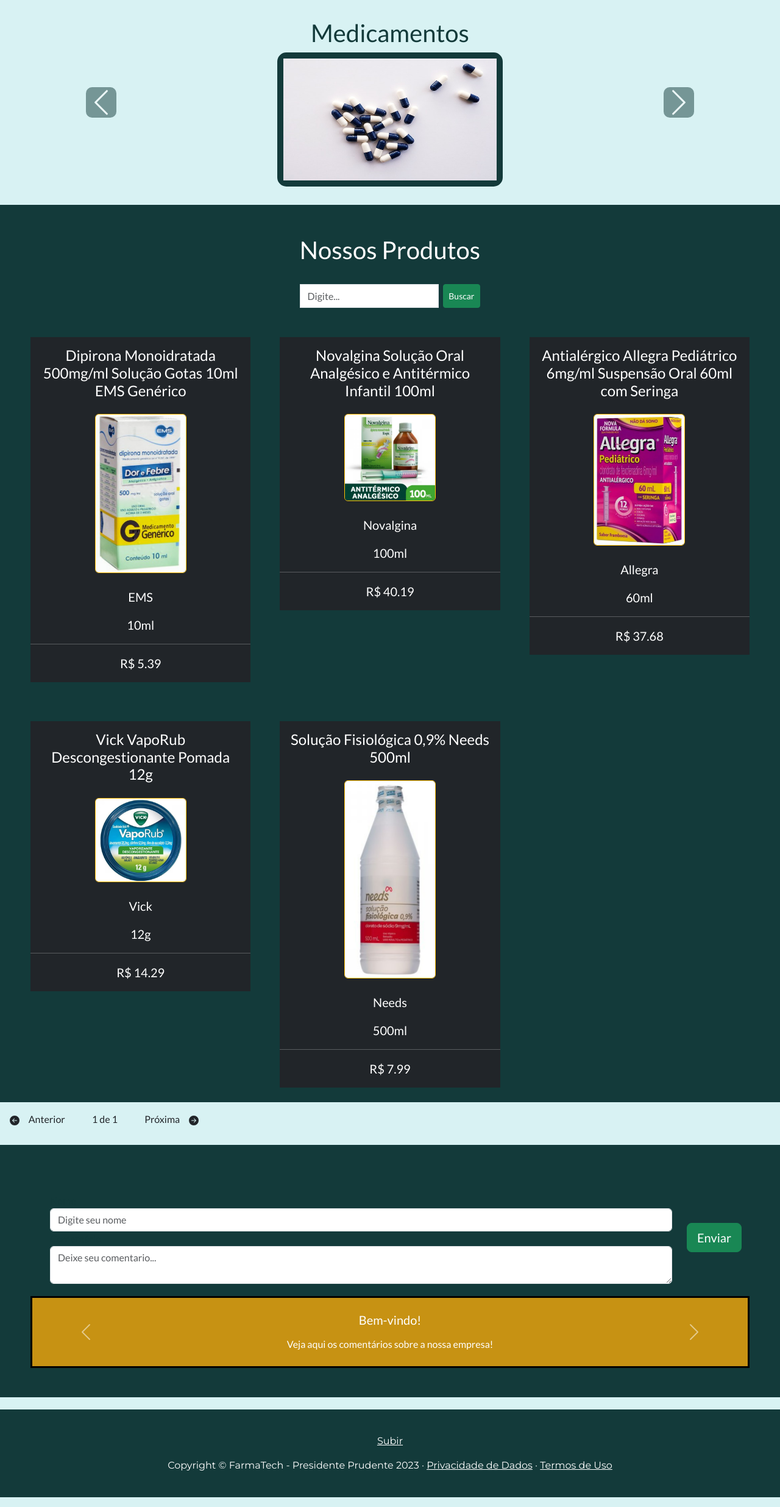
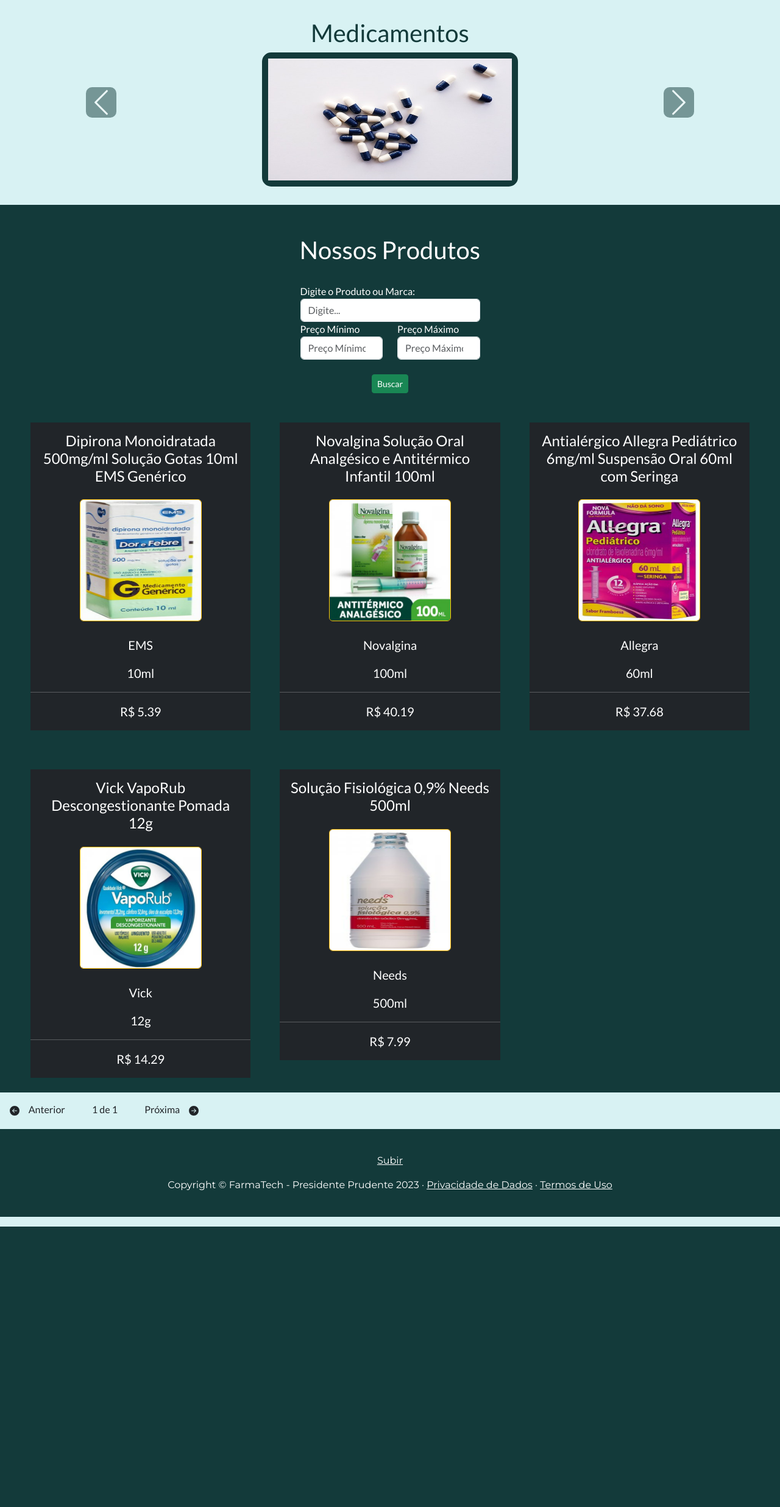
Before and after one commit to Victor-Silva0/Farmacia, a PHP site: page / in a window 1280 px wide. Shown: the part 61-2533 px from the top of the page at 61% size. After the commit the page ends 2073 px from the top, so only its background shows below. Run offline with PHP 8.4, Linux system fonts and the light colour scheme; data comes from the database, SQL or seed files in the repository; some libraries are stand-ins or nearby versions.

Commit message:
Add files via upload

```diff
--- a/farmacia/App/Controllers/HomeController.php
+++ b/farmacia/App/Controllers/HomeController.php
@@ -4,14 +4,12 @@ namespace App\Controllers;
 
 use App\Lib\Paginacao;
 use App\Models\DAO\ProdutoDAO;
-use App\Models\DAO\ComentarioDAO;
 
 class HomeController extends Controller
 {
     public function index()
     {
         $produtoDAO = new ProdutoDAO();
-        $comentarioDAO = new ComentarioDAO();
 
         $busca              = isset($_GET['busca']) ? $_GET['busca'] : null;
         $paginaSelecionada  = isset($_GET['paginaSelecionada']) ? $_GET['paginaSelecionada'] : 1;
@@ -21,13 +19,10 @@ class HomeController extends Controller
         $listaProdutos  = $produtoDAO->listarPaginacao($busca, $totalPorPagina, $paginaSelecionada);
         $paginacao      = new Paginacao($listaProdutos);
 
-        $listaComentarios = $comentarioDAO->listar();
-
         self::setViewParam('busca', $busca);
         self::setViewParam('paginacao', $paginacao->criandoLink($busca, "home"));
         self::setViewParam('queryString', Paginacao::criandoQuerystring($paginaSelecionada, $busca));
         self::setViewParam('listaProdutos'  , $listaProdutos['resultado']);
-        self::setViewParam('listaComentarios'  , $listaComentarios);
 
         $this->render('home/index');
     }
--- a/farmacia/App/Models/DAO/ProdutoDAO.php
+++ b/farmacia/App/Models/DAO/ProdutoDAO.php
@@ -57,37 +57,55 @@ class ProdutoDAO extends BaseDAO
         return $listaProdutos;
     }
 
-    public function listarPaginacao($busca = null, $totalPorPagina = 6, $paginaSelecionada = 1)
+    public function listarPaginacao($busca = null, $totalPorPagina = 6, $paginaSelecionada = 1, $minPrice = NULL, $maxPrice = NULL)
     {
+        $minPrice = isset($_GET['minPrice']) ? intval($_GET['minPrice']) : null;
+        $maxPrice = isset($_GET['maxPrice']) ? intval($_GET['maxPrice']) : null;
+
+        if ($minPrice != null && $maxPrice == null) {
+        $maxPrice = 9999999;
+        }
+        elseif($minPrice == null && $maxPrice == null) {
+            $minPrice = 0;
+            $maxPrice= 9999999;
+        }
+
         $inicio = (($paginaSelecionada - 1) * $totalPorPagina);
         $busca = trim($busca);
-        $whereBusca = '';
+        $condicoes = [];
 
         if (!empty($busca)) {
-            $whereBusca = "WHERE nome LIKE '%$busca%' OR marca LIKE '%$busca%'";
+            $condicoes[] = "nome LIKE '%$busca%' OR marca LIKE '%$busca%'";
         }
 
-        $resultadoTotal = $this->select(
-            "SELECT count(*) as total
-                FROM produtos
-                {$whereBusca}"
-        );
+        if ($minPrice !== null || $maxPrice !== null) {
+            if ($minPrice !== null) {
+                $condicoes[] = "valor >= " . $minPrice;
+            }
+            if ($maxPrice !== null) {
+                $condicoes[] = "valor <= " . $maxPrice;
+            }
+        }
 
-        $resultado = $this->select(
-            "SELECT *
-                FROM produtos
-                {$whereBusca}
-                LIMIT {$inicio}, {$totalPorPagina}"
-        );
 
-        $dataSetProdutos    = $resultado->fetchAll();
-        $totalLinhas        = $resultadoTotal->fetch()['total'];
-        $listaProdutos      = [];
+        $whereBusca = (!empty($condicoes)) ? 'WHERE ' . implode(' AND ', $condicoes) : '';
 
-        if($dataSetProdutos) {
 
-            foreach($dataSetProdutos as $dataSetProduto) {
+        $sqlTotal = "SELECT count(*) as total FROM produtos $whereBusca";
 
+        $resultadoTotal = $this->select($sqlTotal);
+        $totalLinhas = $resultadoTotal->fetch()['total'];
+
+        $sqlProdutos = "SELECT * FROM produtos $whereBusca LIMIT $inicio, $totalPorPagina";
+
+        try {
+            $resultado = $this->select($sqlProdutos);
+            $dataSetProdutos = $resultado->fetchAll();
+
+            $listaProdutos = [];
+
+            if ($dataSetProdutos) {
+                foreach ($dataSetProdutos as $dataSetProduto) {
                     $produto = new Produto();
                     $produto->setId($dataSetProduto['idProduto']);
                     $produto->setNome($dataSetProduto['nome']);
@@ -98,14 +116,20 @@ class ProdutoDAO extends BaseDAO
 
                     $listaProdutos[] = $produto;
                 }
-
             }
 
-        return ['paginaSelecionada' => $paginaSelecionada,
-                'totalPorPagina'    => $totalPorPagina,
-                'totalLinhas'       => $totalLinhas,
-                'resultado'         => $listaProdutos];
+            return [
+                'paginaSelecionada' => $paginaSelecionada,
+                'totalPorPagina' => $totalPorPagina,
+                'totalLinhas' => $totalLinhas,
+                'resultado' => $listaProdutos
+            ];
+        } catch (\Exception $e) {
+            throw new \Exception("Erro ao listar produtos: " . $e->getMessage(), 500);
         }
+    }
+
+
 
 
 
--- a/farmacia/App/Views/home/index.php
+++ b/farmacia/App/Views/home/index.php
@@ -11,26 +11,26 @@
     <div class="carousel-inner">
       <div class="carousel-item active text-center" style="transition: transform 1s ease, opacity .1s ease-out">
         <h1>Medicamentos</h1>
-        <a href="link-para-medicamentos.html" style="border: 10px solid #133a3a; border-radius: 15px; display: inline-block;">
-        <img src="http://<?= APP_HOST ?>/public/images/1.jpg" width="350" height="200">
+        <a href="#" style="border: 10px solid #133a3a; border-radius: 15px; display: inline-block;">
+        <img src="http://<?= APP_HOST ?>/public/images/1.jpg" width="400" height="200">
         </a>
       </div>
       <div class="carousel-item text-center" style="transition: transform 1s ease, opacity .1s ease-out">
         <h1>Suplementos e Vitaminas</h1>
-        <a href="link-para-suplementos.html" style="border: 10px solid #133a3a; border-radius: 15px; display: inline-block;">
-        <img src="http://<?= APP_HOST ?>/public/images/2.jpg" width="350" height="200">
+        <a href="#" style="border: 10px solid #133a3a; border-radius: 15px; display: inline-block;">
+        <img src="http://<?= APP_HOST ?>/public/images/2.jpg" width="400" height="200">
         </a>
       </div>
       <div class="carousel-item text-center" style="transition: transform 1s ease, opacity .1s ease-out">
         <h1>Beleza</h1>
-        <a href="link-para-beleza.html" style="border: 10px solid #133a3a; border-radius: 15px; display: inline-block;">
-        <img src="http://<?= APP_HOST ?>/public/images/3.jpg" width="350" height="200">
+        <a href="#" style="border: 10px solid #133a3a; border-radius: 15px; display: inline-block;">
+        <img src="http://<?= APP_HOST ?>/public/images/3.jpg" width="400" height="200">
         </a>
       </div>
       <div class="carousel-item text-center" style="transition: transform 1s ease, opacity .1s ease-out">
         <h1>Higiene</h1>
-        <a href="link-para-higiene.html" style="border: 10px solid #133a3a; border-radius: 15px; display: inline-block;">
-        <img src="http://<?= APP_HOST ?>/public/images/4.jpg" width="350" height="200">
+        <a href="# style="border: 10px solid #133a3a; border-radius: 15px; display: inline-block;">
+        <img src="http://<?= APP_HOST ?>/public/images/4.jpg" width="400" height="200">
         </a>
       </div>
     </div>
@@ -50,19 +50,28 @@
   <br />
 
   <div class="col-md-3 mx-auto">
-    <form action="http://<?php echo APP_HOST; ?>" method="get" class="form-inline buscaDireita">
-        <div class="form-group">
-            <div class="input-group">
-                <span class="input-group-addon input-sm" id="basic-addon1">
-                    <span class="glyphicon glyphicon-search" aria-hidden="true"></span>
-                </span>
-                <input type="text" placeholder="Digite..." value="" class="form-control input-sm" name="busca" />
+    <form action="http://<?php echo APP_HOST; ?>" method="get">
+      <div class="form-group">
+        <label for="busca" class="sr-only">Digite o Produto ou Marca:</label>
+        <input type="text" placeholder="Digite..." value="" class="form-control input-sm" name="busca" />
+      </div>
+      <div class="form-group">
+        <div class="row">
+          <div class="col">
+            <label for="minPrice" class="sr-only">Preço Mínimo</label>
+            <input type="number" placeholder="Preço Mínimo" class="form-control input-sm" name="minPrice" id="minPrice" value="" />
+          </div>
 
-                <div class="input-group-btn">
-                    <button class="btn btn-success btn-sm p-2 ms-2" type="submit">Buscar</button>
-                </div>
-            </div>
+          <div class="col">
+            <label for="maxPrice" class="sr-only">Preço Máximo</label>
+            <input type="number" placeholder="Preço Máximo" class="form-control input-sm" name="maxPrice" id="maxPrice" value="" />
+          </div>
         </div>
+      </div>
+      <br>
+      <div class="form-group text-center">
+        <button class="btn btn-success btn-sm" type="submit">Buscar</button>
+      </div>
     </form>
   </div>
 
@@ -78,7 +87,7 @@
         <div class="col-md-4">
           <div class="context-box bg-dark">
             <h4 class="text-white p-3"><?= $produto->getNome() ?></h4>
-            <img src="http://<?= APP_HOST ?>/public/images/<?= $produto->getImagem() ?>" class="d-block mx-auto img-fluid border border-warning rounded" alt="imagem"  width="150" height="150">
+            <img src="http://<?= APP_HOST ?>/public/images/<?= $produto->getImagem() ?>" class="d-block mx-auto img-fluid border border-warning rounded" alt="imagem" style="width:200px; height: 200px">
             <br />
             <p class="lead"><?= $produto->getMarca() ?></p>
             <p class="lead"><?= $produto->getConteudo() ?></p>
@@ -97,67 +106,3 @@
 </div>
 
 <div style="margin: 12px" class="text-center mt-3 ms-3"><?php echo $viewVar['paginacao']; ?></div>
-
-<div class="container1">
-
-  <div class="container">
-        <?php if($Sessao::retornaErro()){ ?>
-            <div class="alert alert-warning" role="alert">
-                <a href="" class="close" data-dismiss="alert" aria-label="close">&times;</a>
-                <?php foreach($Sessao::retornaErro() as $key => $mensagem) { echo $mensagem . "<br />"; } ?>
-            </div>
-        <?php } ?>
-
-        <form action="http://<?php echo APP_HOST; ?>/comentario/salvar" method="post" id="form_cadastro">
-          <div class="row">
-            <div class="col-md-11">
-              <div class="form-group">
-                  <label for="nome">Nome</label>
-                  <input type="text" class="form-control"  name="nome" placeholder="Digite seu nome" value="<?php echo $Sessao::retornaValorFormulario('nome'); ?>" required>
-              </div>
-              <div class="form-group">
-                <label for="texto">Comentário</label>
-                <textarea row="5" class="form-control"  name="texto" placeholder="Deixe seu comentario..."><?php echo $Sessao::retornaValorFormulario('comentario'); ?></textarea>
-              </div>
-            </div>
-            <div class="col-md-1">
-              <br />
-              <br />
-              <button type="submit" class="btn btn-success btn-lg"><span class="glyphicon glyphicon-floppy-disk" aria-hidden="true"></span> Enviar </button>
-            </div>
-          </div>
-        </form>
-  </div>
-
-  <?php if(is_null($viewVar['listaComentarios'])) { ?>
-  <?php } else { ?>
-  <div id="comentariosCarousel" class="carousel slide" data-bs-ride="carousel" style="background-color:#C79213; border-style:solid; border-color: black; color: white;">
-    <div class="carousel-inner">
-      <div class="carousel-item active text-center" style="transition: transform 1s ease, opacity .1s ease-out">
-        <div class="card-body p-3">
-          <h5 class="card-title p-2">Bem-vindo!</h5>
-          <p class="card-text p-2">Veja aqui os comentários sobre a nossa empresa!</p>
-        </div>
-      </div>
-    <?php foreach($viewVar['listaComentarios'] as $comentario) : ?>
-        <div class="carousel-item text-center" style="transition: transform 1s ease, opacity .1s ease-out">
-          <div class="card-body p-3">
-            <h5 class="card-title p-2"><?= $comentario->getNome(); ?></h5>
-            <p class="card-text p-2"><?= $comentario->getTexto(); ?></p>
-          </div>
-        </div>
-    <?php endforeach; ?>
-    </div>
-    <button class="carousel-control-prev" type="button" data-bs-target="#comentariosCarousel" data-bs-slide="prev">
-      <span class="carousel-control-prev-icon" aria-hidden="true"></span>
-      <span class="visually-hidden">Previous</span>
-    </button>
-    <button class="carousel-control-next" type="button" data-bs-target="#comentariosCarousel" data-bs-slide="next">
-      <span class="carousel-control-next-icon" aria-hidden="true"></span>
-      <span class="visually-hidden">Next</span>
-    </button>
-  </div>
-  <?php } ?>
-  <br />
-  <br />
-</div>
--- a/farmacia/App/Views/layouts/menu.php
+++ b/farmacia/App/Views/layouts/menu.php
@@ -40,7 +40,6 @@
                                 <li><a class="dropdown-item" href="http://<?= APP_HOST ?>/produto">Produtos</a></li>
                                 <li><a class="dropdown-item" href="http://<?= APP_HOST ?>/cliente">Clientes</a></li>
                                 <li><a class="dropdown-item" href="http://<?= APP_HOST ?>/venda">Vendas</a></li>
-                                <li><a class="dropdown-item" href="http://<?= APP_HOST ?>/comentario">Comentários</a></li>
                                 <li><hr class="dropdown-divider"></li>
                                 <li><a class="dropdown-item" href="http://<?= APP_HOST.'/login/logout' ?>">
                                     <span class="glyphicon glyphicon-log-out"></span>&nbsp;Logout</a>
--- a/farmacia/App/Views/produto/index.php
+++ b/farmacia/App/Views/produto/index.php
@@ -16,7 +16,7 @@
                         <input type="text" placeholder="Digite..." value="" class="form-control input-sm" name="busca" />
 
                         <div class="input-group-btn">
-                            <button class="btn btn-success btn-sm p-2 ms-2" type="submit">Buscar</button>
+                            <button class="btn btn-success btn-sm" type="submit">Buscar</button>
                         </div>
                     </div>
                 </div>
--- a/farmacia/App/Views/produto_venda/index.php
+++ b/farmacia/App/Views/produto_venda/index.php
@@ -7,9 +7,6 @@
         <div class="col-md-9">
             <a href="http://<?= APP_HOST ?>/produto_venda/cadastro/<?= $viewVar['idvenda'] ?>" class="btn btn-success btn-sm">
                 <span class="glyphicon glyphicon-edit" aria-hidden="true"></span> Adicionar
-            </a>
-            <a href="http://<?= APP_HOST ?>/venda" class="btn btn-info btn-sm">
-                <span class="glyphicon glyphicon-edit" aria-hidden="true"></span> Voltar
             </a>
         </div>
             <hr>
```
Also changed, not shown: farmacia/App/Controllers/ProdutoController.php (+14 -4 lines), farmacia/App/Views/login/dashboard.php (+15 -21 lines). Lines whose indentation alone changed are shown as unchanged.
